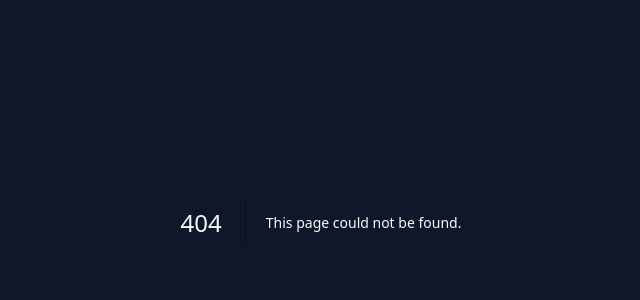
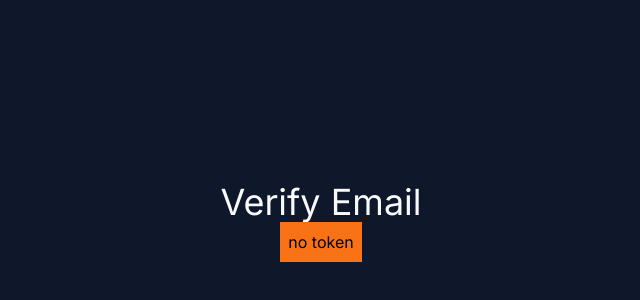
Before and after one commit to vrinda-mahajan/Next-auth, a Next.js app: page /verifyEmail in a window 1280 px wide. Before the commit this address had no page. Shown: the part 178-478 px from the top of the page, without its empty margins (319-959 px from the left). Built offline with nearby package versions, Linux system fonts and the light colour scheme.

Commit message:
verify email page

```diff
--- /dev/null
+++ b/src/app/verifyEmail/page.tsx
@@ -0,0 +1,53 @@
+"use client";
+
+import axios from "axios";
+import Link from "next/link";
+import { useState, useEffect } from "react";
+
+export default function VerifyEmailPage() {
+  const [token, setToken] = useState("");
+  const [isVerified, setIsVerified] = useState(false);
+  const [error, setError] = useState(false);
+
+  const verifyUserEmail = async () => {
+    try {
+        await axios.post("/api/users/verifyEmail",{token});
+        setIsVerified(true);
+    } catch (error: any) {
+      setError(true);
+      console.log(error.response.data);
+    }
+  }
+  useEffect(() => {
+    const urlToken = window.location.search.split("=")[1];
+    setToken(urlToken || "");
+  }, []);
+
+  useEffect(() => {
+    if(token.length>0){
+        verifyUserEmail();
+    }
+  }, [token]);
+  return(
+    <div className="flex flex-col items-center justify-center min-h-screen py-2">
+
+        <h1 className="text-4xl">Verify Email</h1>
+        <h2 className="p-2 bg-orange-500 text-black">{token ? `${token}` : "no token"}</h2>
+
+        {isVerified && (
+            <div>
+                <h2 className="text-2xl">Email Verified</h2>
+                <Link className="underline underline-offset-1" href="/login">
+                    Login
+                </Link>
+            </div>
+        )}
+        {error && (
+            <div>
+                <h2 className="text-2xl bg-red-500 text-black">Error</h2>
+            </div>
+        )}
+    </div>
+)
+
+}
```
Also changed, not shown: src/middleware.ts (+7 -5 lines).
